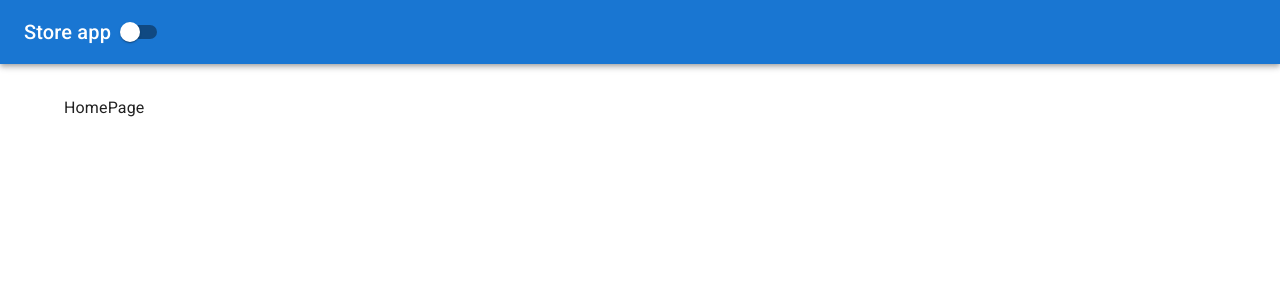
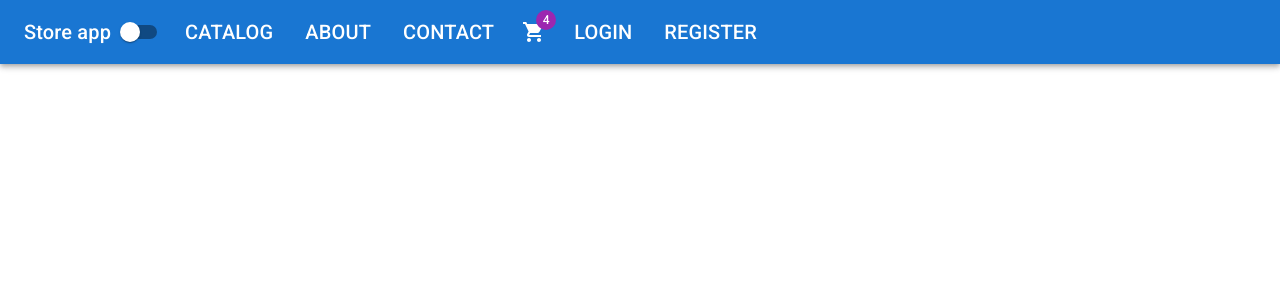
Before and after one commit to hjpunzalan/store-client, a React (Create React App) app: page /register in a window 1280 px wide. Shown: the top 300 px of the page. Built offline with nearby package versions, Linux system fonts and the light colour scheme.

Commit message:
fix routes

```diff
--- a/src/app/layout/App.tsx
+++ b/src/app/layout/App.tsx
@@ -4,7 +4,7 @@
 	ThemeProvider,
 	createTheme,
 } from "@mui/material";
-import { Route } from "react-router-dom";
+import { Route, Switch } from "react-router-dom";
 import AboutPage from "src/features/about/AboutPage";
 import Catalog from "src/features/catalog/Catalog";
 import ProductDetails from "src/features/catalog/ProductDetails";
@@ -25,13 +25,15 @@
 	return (
 		<ThemeProvider theme={theme}>
 			<CssBaseline />
-			<Header toggleDarkMode={toggleDarkMode} />
+			<Header darkMode={darkMode} toggleDarkMode={toggleDarkMode} />
 			<Container>
-				<Route path="/" component={HomePage} />
-				<Route path="/catalog" component={Catalog} />
-				<Route path="/catalog/:id" component={ProductDetails} />
-				<Route path="/about" component={AboutPage} />
-				<Route path="/contact" component={ContactPage} />
+				<Switch>
+					<Route exact path="/" component={HomePage} />
+					<Route path="/catalog" component={Catalog} />
+					<Route path="/catalog/:id" component={ProductDetails} />
+					<Route path="/about" component={AboutPage} />
+					<Route path="/contact" component={ContactPage} />
+				</Switch>
 			</Container>
 		</ThemeProvider>
 	);
--- a/src/app/layout/Header.tsx
+++ b/src/app/layout/Header.tsx
@@ -1,15 +1,92 @@
-import { AppBar, Switch, Toolbar, Typography } from "@mui/material";
+import { ShoppingCart } from "@mui/icons-material";
+import {
+	AppBar,
+	Badge,
+	IconButton,
+	List,
+	ListItem,
+	Switch,
+	Toolbar,
+	Typography,
+} from "@mui/material";
+import { NavLink } from "react-router-dom";
 
 interface Props {
 	toggleDarkMode: () => void;
+	darkMode: boolean;
 }
+
+const midLinks = [
+	{ title: "catalog", path: "/catalog" },
+	{ title: "about", path: "/about" },
+	{ title: "contact", path: "/contact" },
+];
+
+const rightLinks = [
+	{ title: "login", path: "/login" },
+	{ title: "register", path: "/register" },
+];
 
 const Header = ({ toggleDarkMode }: Props) => {
 	return (
 		<AppBar position="static" sx={{ mb: (theme) => theme.spacing(4) }}>
 			<Toolbar>
-				<Typography variant="h6">Store app</Typography>
+				<Typography
+					component={NavLink}
+					to="/"
+					variant="h6"
+					sx={{ color: "inherit", textDecoration: "none" }}
+				>
+					Store app
+				</Typography>
 				<Switch onChange={toggleDarkMode} />
+				<List sx={{ display: "flex" }}>
+					{midLinks.map(({ title, path }) => (
+						<ListItem
+							component={NavLink}
+							to={path}
+							key={path}
+							sx={{
+								color: "inherit",
+								typography: "h6",
+								"&:hover": {
+									color: "secondary.main",
+								},
+								"&:active": {
+									color: "text.secondary",
+								},
+							}}
+						>
+							{title.toUpperCase()}
+						</ListItem>
+					))}
+				</List>
+				<IconButton size="large" sx={{ color: "inherit" }}>
+					<Badge badgeContent={4} color="secondary">
+						<ShoppingCart />
+					</Badge>
+				</IconButton>
+				<List sx={{ display: "flex" }}>
+					{rightLinks.map(({ title, path }) => (
+						<ListItem
+							component={NavLink}
+							to={path}
+							key={path}
+							sx={{
+								color: "inherit",
+								typography: "h6",
+								"&:hover": {
+									color: "secondary.main",
+								},
+								"&:active": {
+									color: "text.secondary",
+								},
+							}}
+						>
+							{title.toUpperCase()}
+						</ListItem>
+					))}
+				</List>
 			</Toolbar>
 		</AppBar>
 	);
```
Also changed, not shown: src/index.tsx (+4 -4 lines).
